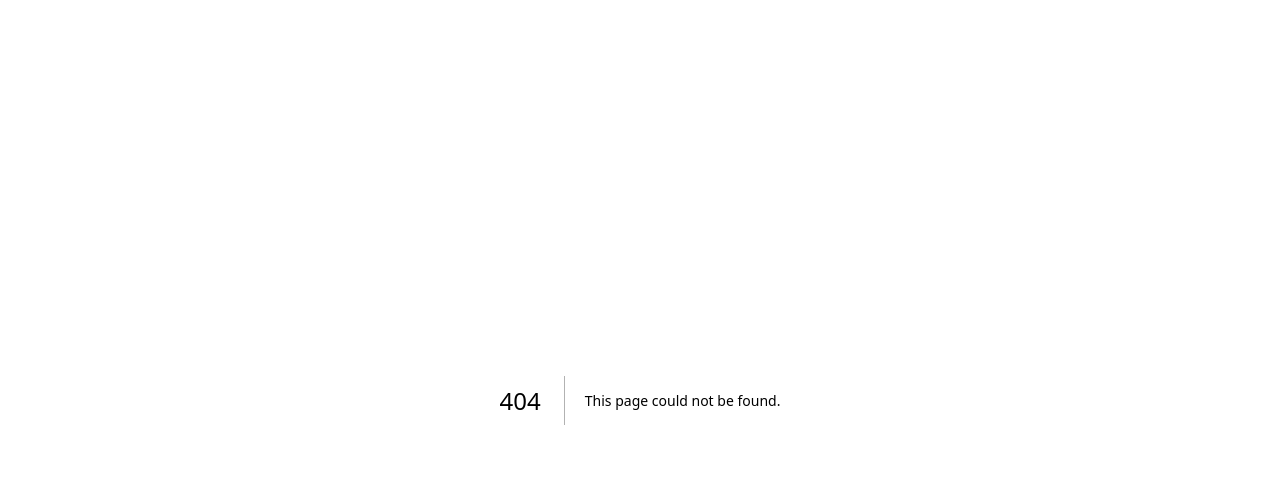
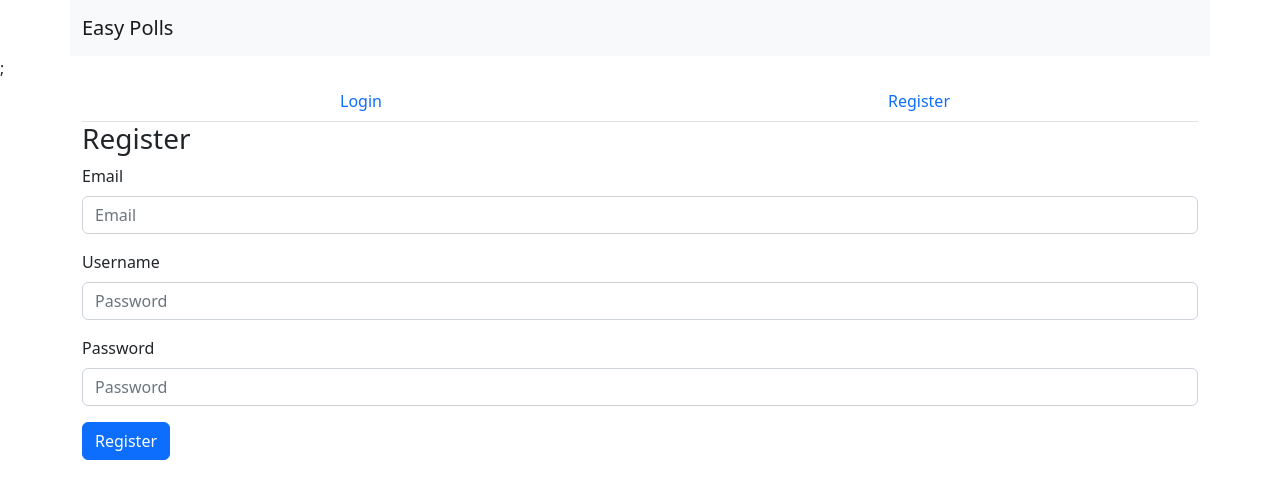
Before and after one commit to Smejia3409/polls-app, a Next.js app in the folder frontend/: page /login in a window 1280 px wide. Before the commit this address had no page. Shown: the top 498 px of the page. Built offline with nearby package versions, Linux system fonts and the light colour scheme.

Commit message:
added login page

```diff
--- a/frontend/components/Header.tsx
+++ b/frontend/components/Header.tsx
@@ -58,8 +58,6 @@ const NavLogin = () => {
   let ctx = JSON.parse(userContext);
   let user = ctx.username;
 
-  console.log(ctx.username);
-
   const logout = () => {
     delete_cookie("user_data");
     sessionStorage.clear();
--- a/frontend/pages/home.tsx
+++ b/frontend/pages/home.tsx
@@ -24,9 +24,7 @@ const home = (props: { data: [IPoll] }) => {
 };
 
 const ActiveUser = (props: { data: [IPoll] }) => {
-  useEffect(() => {
-    console.log(props.data);
-  }, [props.data, SessionContext]);
+  useEffect(() => {}, [props.data, SessionContext]);
   return (
     <>
       <Header />
--- a/frontend/pages/index.tsx
+++ b/frontend/pages/index.tsx
@@ -1,12 +1,9 @@
 import Head from "next/head";
 import Login from "../components/Login";
 import Register from "../components/Register";
-import Template from "../components/Template";
-import { SessionContext } from "../components/Context";
-import { useState, useContext, useEffect } from "react";
+import { useState } from "react";
 import { Col, Container, Nav, Row } from "react-bootstrap";
 import Header from "../components/Header";
-import { useRouter } from "next/navigation";
 
 export default function Home() {
   return (
--- /dev/null
+++ b/frontend/pages/login.tsx
@@ -0,0 +1,41 @@
+import React, { useState } from "react";
+import { Container, Nav } from "react-bootstrap";
+import Login from "../components/Login";
+import Register from "../components/Register";
+import Header from "../components/Header";
+
+const signin = () => {
+  const [userForm, setUserForm] = useState<boolean>(false);
+
+  return (
+    <>
+      <Header />;
+      <Container>
+        <Nav justify variant="tabs">
+          <Nav.Item>
+            <Nav.Link
+              onClick={() => {
+                setUserForm(true);
+              }}
+            >
+              Login
+            </Nav.Link>
+          </Nav.Item>
+          <Nav.Item>
+            <Nav.Link
+              onClick={() => {
+                setUserForm(false);
+              }}
+            >
+              Register
+            </Nav.Link>
+          </Nav.Item>
+        </Nav>
+
+        {userForm ? <Login /> : <Register />}
+      </Container>
+    </>
+  );
+};
+
+export default signin;
```
Also changed, not shown: frontend/pages/signin.tsx (deleted, +0 -7 lines).
